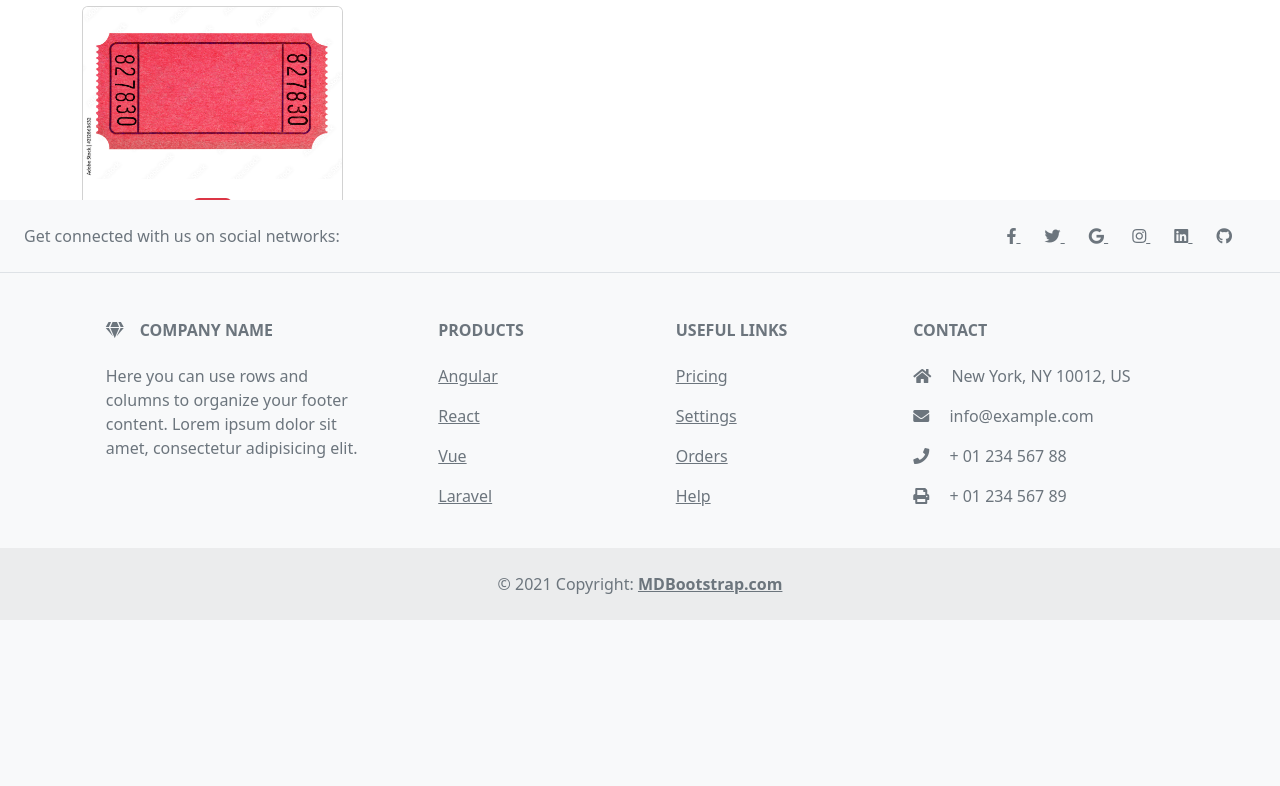
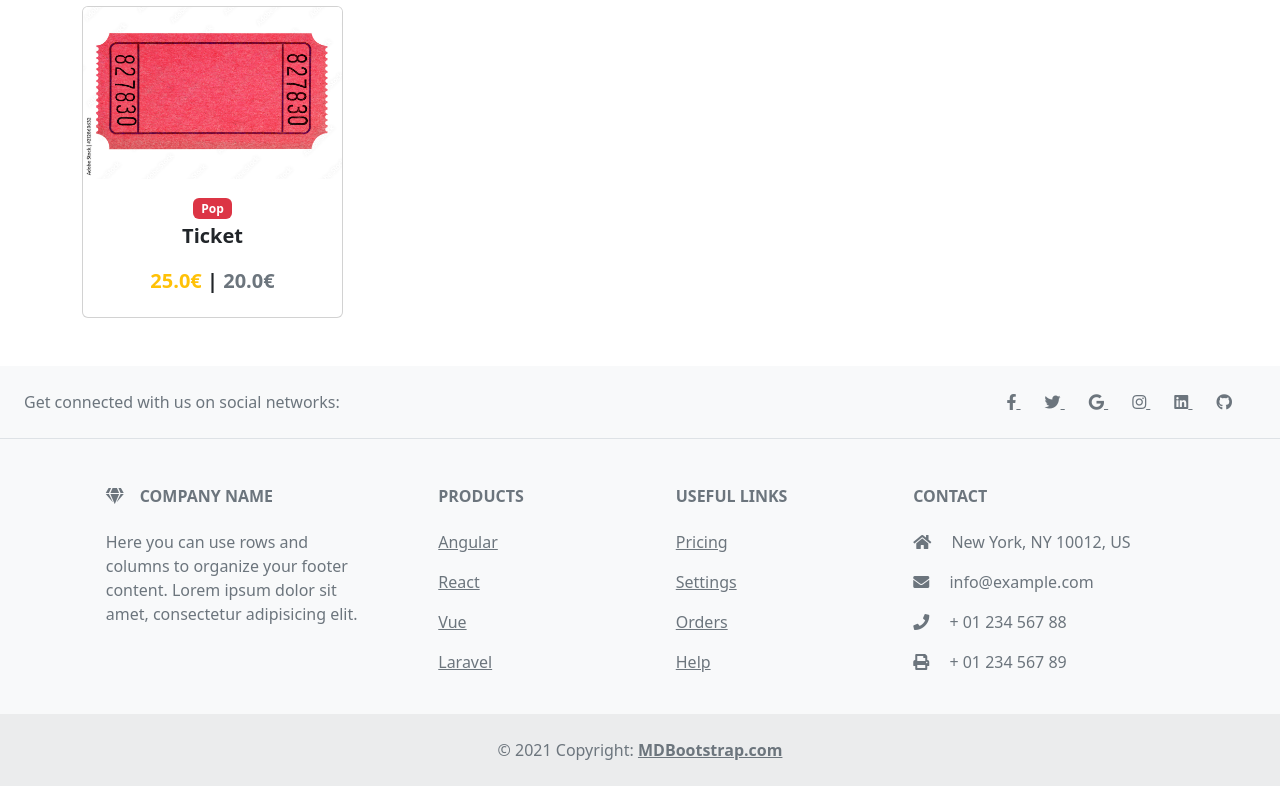
Before and after one commit to AcmeConcerts/Acme-Concerts, a Django app: page /pop in a window 1280 px wide. Shown: the part 180-966 px from the top of the page. Before the commit the page ends 800 px from the top, so only its background shows below. Run offline with Django 4.2, Linux system fonts and the light colour scheme; data comes from the database, SQL or seed files in the repository; both versions use the stored data as it was after the commit; some libraries are stand-ins or nearby versions.

Commit message:
Updated Footer and db

```diff
--- a/main/templates/base.html
+++ b/main/templates/base.html
@@ -60,7 +60,7 @@
         {% endblock content %}
 
         <!-- Footer -->
-        <footer class="text-center text-lg-start bg-light text-muted fixed-bottom">
+        <footer class="text-center text-lg-start bg-light text-muted ">
           <!-- Section: Social media -->
           <section class="d-flex justify-content-center justify-content-lg-between p-4 border-bottom">
             <!-- Left -->
```
Also changed, not shown: db.sqlite3.
